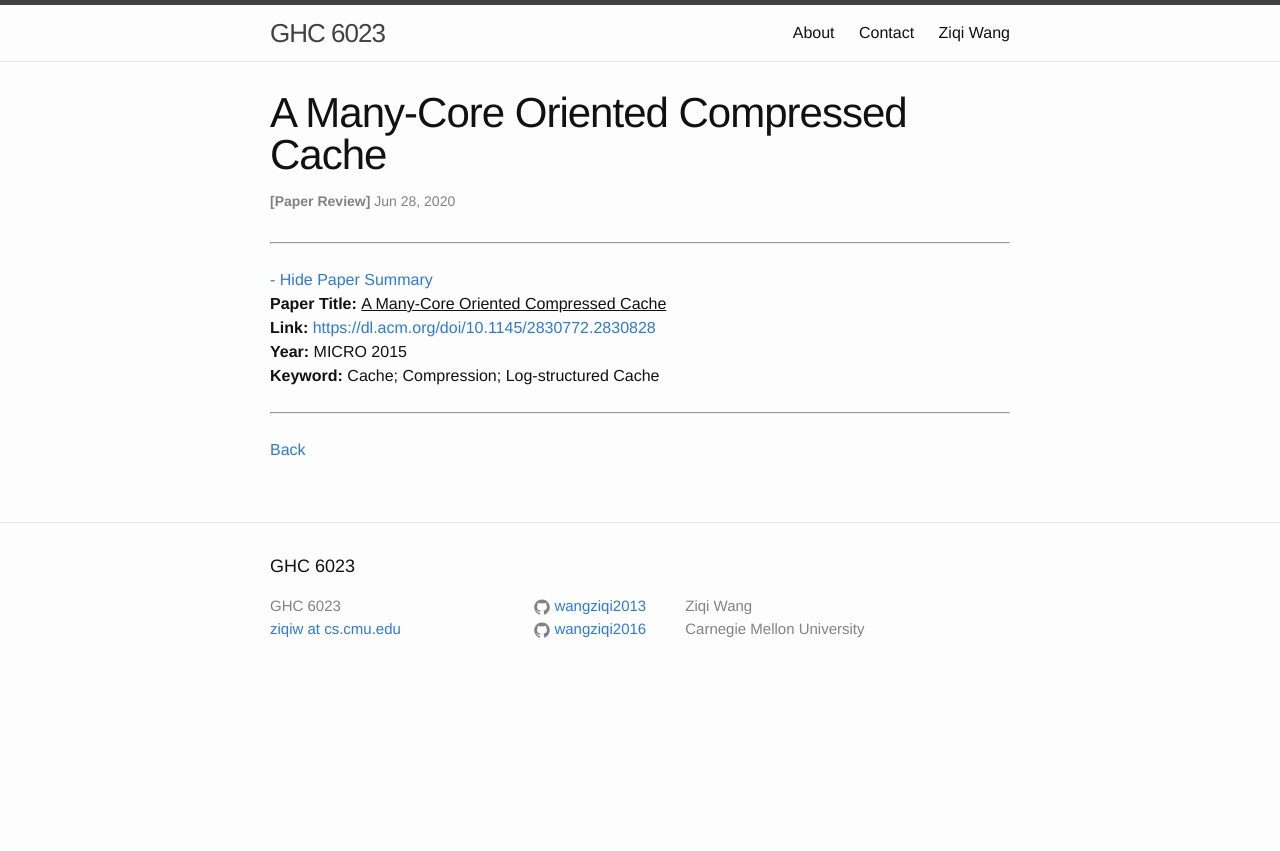
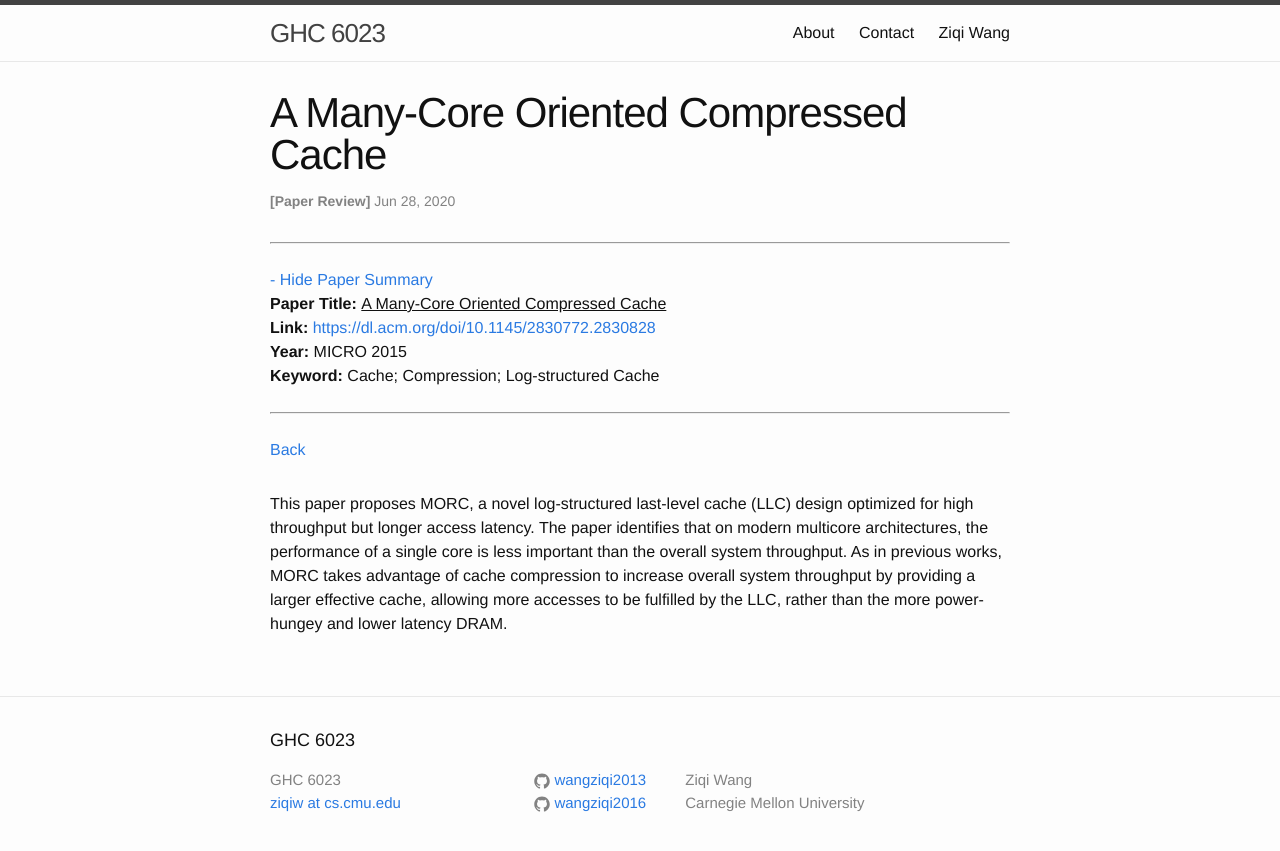
Before and after one commit to wangziqi2013/wangziqi2013.github.io, a Jekyll site: the page built from _posts/2020-06-28-morc.markdown, in a window 1280 px wide. Shown: the top 851 px of the page. Built offline with Jekyll 4.4.1, drawn with Linux system fonts in a browser that asks for light colours.

Commit message:
Adding motivation

```diff
--- a/_posts/2020-06-28-morc.markdown
+++ b/_posts/2020-06-28-morc.markdown
@@ -12,3 +12,9 @@ htm_cd:
 htm_cr:
 version_mgmt:
 ---
+
+This paper proposes MORC, a novel log-structured last-level cache (LLC) design optimized for high throughput but longer
+access latency. The paper identifies that on modern multicore architectures, the performance of a single core is less
+important than the overall system throughput. As in previous works, MORC takes advantage of cache compression to increase
+overall system throughput by providing a larger effective cache, allowing more accesses to be fulfilled by the LLC,
+rather than the more power-hungey and lower latency DRAM.
```
